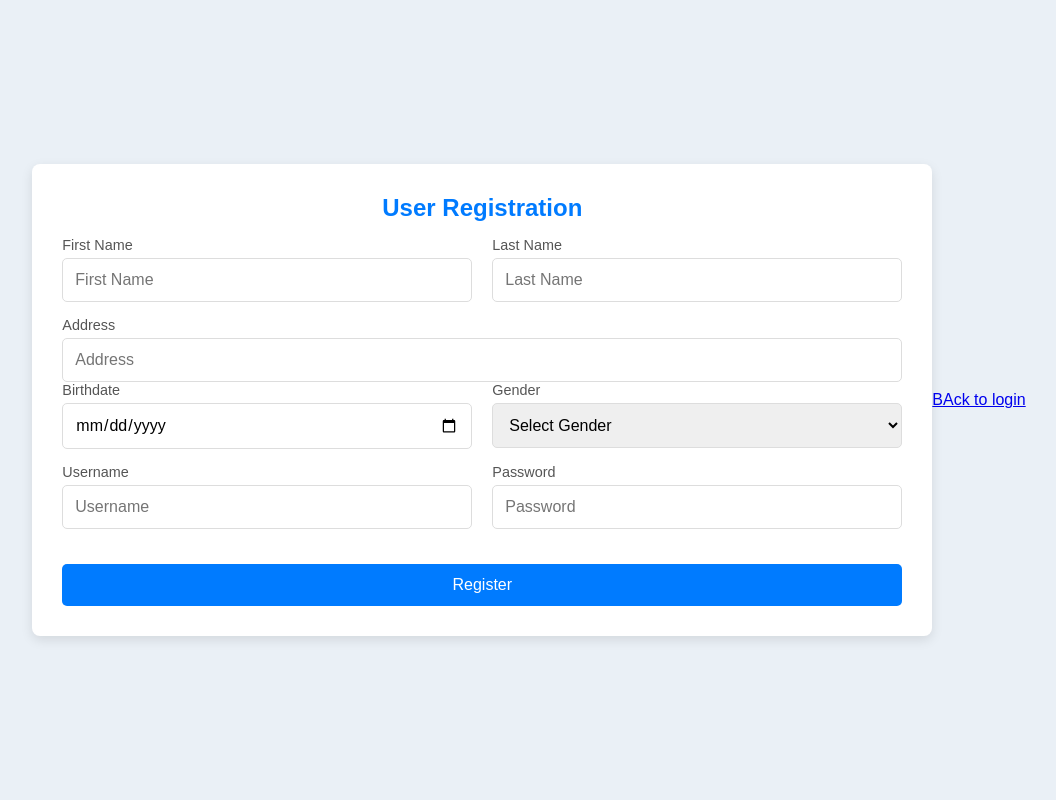
After one commit to Torresypther/INVENTORY, a PHP site: page /register.php in a window 1280 px wide. The commit adds this page. Shown: the whole page, without its empty margins (111-1167 px from the left). Run offline with PHP 8.4, Linux system fonts and the light colour scheme.

Commit message:
11-06-24

```diff
--- a/add_category.php
+++ b/add_category.php
@@ -1,5 +1,3 @@
-
-<!-- Modal -->
 <div class="modal fade" id="addModal" tabindex="-1" aria-labelledby="exampleModalLabel" aria-hidden="true">
   <div class="modal-dialog">
     <div class="modal-content">
--- a/db_conn.php
+++ b/db_conn.php
@@ -1,34 +1,39 @@
 <?php
 $newconnection = new Connection();
 
-Class Connection {
+class Connection
+{
     private $server = "mysql:host=localhost;dbname=sales_inventory";
     private $user = "root";
     private $pass = "";
-    private $options = array(PDO::ATTR_ERRMODE => PDO::ERRMODE_EXCEPTION,
-                             PDO::ATTR_DEFAULT_FETCH_MODE => PDO::FETCH_OBJ);
+    private $options = array(
+        PDO::ATTR_ERRMODE => PDO::ERRMODE_EXCEPTION,
+        PDO::ATTR_DEFAULT_FETCH_MODE => PDO::FETCH_OBJ
+    );
 
     protected $con;
 
 
-    public function openConnection() {
+    public function openConnection()
+    {
         try {
             $this->con = new PDO($this->server, $this->user, $this->pass, $this->options);
             return $this->con;
-
         } catch (PDOException $th) {
             echo "DB Connection Unsuccessful: " . $th->getMessage();
         }
     }
 
-    public function closeConnection() {
+    public function closeConnection()
+    {
 
         $this->con = null;
     }
 
-    public function addproduct(){
+    public function addproduct()
+    {
 
-        if(isset($_POST["addproduct"])){
+        if (isset($_POST["addproduct"])) {
 
             $productname = $_POST["name"];
             $productcategory = $_POST["category"];
@@ -36,7 +41,7 @@ Class Connection {
             $quantity = $_POST["quantity"];
             $date = $_POST["date"];
 
-            try{
+            try {
 
                 $connection = $this->openConnection();
                 $query = "INSERT INTO product_table (product_name, category_id, unit_price, quantity, restock_date)
@@ -47,19 +52,19 @@ Class Connection {
 
                 header("Location: index.php?msg=New record created successfully");
                 exit();
-
-            } catch(PDOException $th) {
+            } catch (PDOException $th) {
                 echo "Error: " . $th->getMessage();
             }
         }
     }
 
     // add ug bag-ong category
-    public function addCategory(){
-        if(isset($_POST["add_category"])){
+    public function addCategory()
+    {
+        if (isset($_POST["add_category"])) {
             $categoryname = $_POST["new_category"];
 
-            try{
+            try {
 
                 $connection = $this->openConnection();
                 $query = "INSERT INTO categories (category) VALUES (?)";
@@ -69,14 +74,14 @@ Class Connection {
 
                 header("Location: index.php?msg=CAtegory Added");
                 exit();
-
-            }catch(PDOException $th){
-                echo "Error: " .$th->getMessage();
+            } catch (PDOException $th) {
+                echo "Error: " . $th->getMessage();
             }
         }
     }
 
-    public function updateProduct(){
+    public function updateProduct()
+    {
 
         if (isset($_POST['update_product'])) {
             $product_id = $_POST['id'];
@@ -109,14 +114,14 @@ Class Connection {
 
                 header("Location: index.php?msg=Record updated successfully");
                 exit();
-
             } catch (PDOException $th) {
                 echo "Error: " . $th->getMessage();
             }
         }
     }
 
-    public function deleteProduct() {
+    public function deleteProduct()
+    {
 
         if (isset($_POST['product_id'])) {
             $product_id = $_POST['product_id'];
@@ -139,7 +144,8 @@ Class Connection {
     }
 
     // function para fetch sa data sa table na categories sa database
-    public function getCategories() {
+    public function getCategories()
+    {
         try {
             $connection = $this->openConnection();
             $query = "SELECT category_id, category FROM categories";  // Adjust column names if needed
@@ -150,13 +156,74 @@ Class Connection {
             $categories = $stmt->fetchAll();
 
             return $categories;
-
         } catch (PDOException $th) {
             echo "Error: " . $th->getMessage();
         }
     }
 
+    public function userRegistration()
+    {
 
+        if (isset($_POST['register'])) {
+            $firstname = $_POST['firstname'];
+            $lastname = $_POST['lastname'];
+            $address = $_POST['address'];
+            $birthdate = $_POST['birthdate'];
+            $gender = $_POST['gender'];
+            $username = $_POST['username'];
+            $password = $_POST['password'];
 
+            try {
 
+                $connection = $this->openConnection();
+                $query = "INSERT INTO user_data (first_name, last_name, address, birthdate, gender, username, password, date_created) VALUES (?, ?, ?, ?, ?, ?, ?)";
+
+                $stmt = $connection->prepare($query);
+                $stmt->execute([$firstname, $lastname, $address, $birthdate, $gender, $username, $password]);
+
+                header("Location: login.php?msg=User Registration Successfully");
+                exit();
+            } catch (PDOException $th) {
+                echo "Error: " . $th->getMessage();
             }
+        }
+    }
+
+    public function addCart()
+    {
+
+        if (isset($_POST['addtocart_btn'])) {
+
+            $product_name = $_POST['prod_name'];
+            $quantity = $_POST['quanity'];
+            $price = $_POST['price'];
+
+            try {
+                $connection = $this->openConnection();
+                $query = "INSERT INTO customer_cart (product_name,quantity, product_price) VALUES (?, ?, ?)";
+                $stmt = $connection->prepare($query);
+                $stmt->execute([$product_name, $quantity, $price]);
+
+                header("Location: customer_feed.php?msg=item added to cart");
+            } catch (PDOException $th) {
+                echo "Error: " . $th->getMessage();
+            }
+        }
+    }
+
+    public function getItems()
+    {
+        try {
+            $connection = $this->openConnection();
+            $query = "SELECT product_name, quantity, product_price FROM customer_cart";
+            $stmt = $connection->prepare($query);
+            $stmt->execute();
+
+            $items = $stmt->fetchAll(PDO::FETCH_OBJ);
+
+            return $items;
+        } catch (PDOException $th) {
+            echo "Failed to Retrieve product Data: " . $th->getMessage();
+        }
+    }
+}
--- /dev/null
+++ b/register.php
@@ -0,0 +1,159 @@
+<?php
+    require_once('db_conn.php');
+?>
+<!DOCTYPE html>
+<html lang="en">
+<head>
+    <meta charset="UTF-8">
+    <meta name="viewport" content="width=device-width, initial-scale=1.0">
+    <title>User Registration</title>
+    <style>
+        * {
+            margin: 0;
+            padding: 0;
+            box-sizing: border-box;
+            font-family: Arial, sans-serif;
+        }
+        body {
+            display: flex;
+            justify-content: center;
+            align-items: center;
+            min-height: 100vh;
+            background-color: #eaf0f6;
+            color: #333;
+        }
+
+        form {
+            width: 85vw;
+            max-width: 900px;
+            padding: 30px;
+            background-color: #fff;
+            border-radius: 8px;
+            box-shadow: 0 4px 12px rgba(0, 0, 0, 0.1);
+        }
+        form h2 {
+            margin-bottom: 15px;
+            font-size: 1.5rem;
+            color: #007bff;
+            text-align: center;
+        }
+
+        /* Row and input group styling */
+        .form-row {
+            display: flex;
+            gap: 20px;
+            margin-bottom: 15px;
+        }
+        .form-group {
+            flex: 1;
+            display: flex;
+            flex-direction: column;
+        }
+
+        /* Label and input styling */
+        label {
+            font-size: 0.9rem;
+            color: #555;
+            margin-bottom: 5px;
+        }
+        input, select {
+            width: 100%;
+            padding: 12px;
+            font-size: 1rem;
+            border: 1px solid #ddd;
+            border-radius: 5px;
+            outline: none;
+            transition: border-color 0.3s ease;
+        }
+        input:focus, select:focus {
+            border-color: #007bff;
+            box-shadow: 0 0 4px rgba(0, 123, 255, 0.2);
+        }
+
+        /* Button styling */
+        .submit-btn {
+            margin-top: 20px;
+            padding: 12px;
+            font-size: 1rem;
+            color: #fff;
+            background-color: #007bff;
+            border: none;
+            border-radius: 5px;
+            cursor: pointer;
+            transition: background 0.3s ease;
+            width: 100%;
+        }
+        .submit-btn:hover {
+            background-color: #0056b3;
+        }
+
+        /* Responsive adjustments */
+        @media (max-width: 768px) {
+            .form-row {
+                flex-direction: column;
+            }
+        }
+    </style>
+</head>
+<body>
+<?php
+    $newconnection->userRegistration();
+?>
+
+  <form action="" method="post" class="userinfo">
+        <h2>User Registration</h2>
+        <!-- Row 1: First Name and Last Name -->
+        <div class="form-row">
+            <div class="form-group">
+                <label for="firstname">First Name</label>
+                <input type="text" id="firstname" name="firstname" placeholder="First Name" required>
+            </div>
+            <div class="form-group">
+                <label for="lastname">Last Name</label>
+                <input type="text" id="lastname" name="lastname" placeholder="Last Name" required>
+            </div>
+        </div>
+
+        <!-- Row 2: Address -->
+        <div class="form-group">
+            <label for="address">Address</label>
+            <input type="text" id="address" name="address" placeholder="Address">
+        </div>
+
+        <!-- Row 3: Birthdate and Gender -->
+        <div class="form-row">
+            <div class="form-group">
+                <label for="birthdate">Birthdate</label>
+                <input type="date" id="birthdate" name="birthdate">
+            </div>
+            <div class="form-group">
+                <label for="gender">Gender</label>
+                <select name="gender" id="gender">
+                    <option value="">Select Gender</option>
+                    <option value="Male">Male</option>
+                    <option value="Female">Female</option>
+                    <option value="Prefer not to say">Prefer not to say</option>
+                </select>
+            </div>
+        </div>
+
+        <!-- Row 4: Username and Password -->
+        <div class="form-row">
+            <div class="form-group">
+                <label for="username">Username</label>
+                <input type="text" id="username" name="username" placeholder="Username" required>
+            </div>
+            <div class="form-group">
+                <label for="password">Password</label>
+                <input type="password" id="password" name="password" placeholder="Password" required>
+            </div>
+        </div>
+        <!-- Submit Button -->
+        <button type="submit" class="submit-btn" name="register">Register</button>
+
+    </form>
+    <div class="close">
+            <a href="login.php">BAck to login</a>
+        </div>
+</body>
+</html>
--- a/verify.php
+++ b/verify.php
@@ -7,7 +7,7 @@ if(isset($_POST['submit'])){
     $username = $_POST['username'];
     $password = $_POST['password'];
 
-    $users = $pdo->prepare("SELECT * FROM users WHERE username = :username AND password = :password");
+    $users = $pdo->prepare("SELECT * FROM user_data WHERE username = :username AND password = :password");
     $users->execute(["username" => $username, "password" => $password]);
     $result = $users->fetch();
 
```
Also changed, not shown: customer_feed.php (added, +180 -0 lines), index.css (+24 -40 lines), index.php (+23 -13 lines), login.php (+8 -25 lines), customer_cart.php (added). Lines whose indentation alone changed are shown as unchanged.
